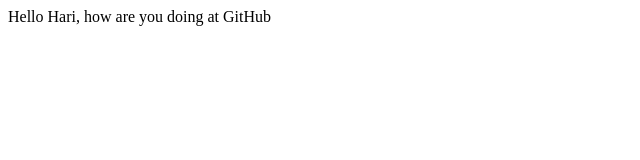
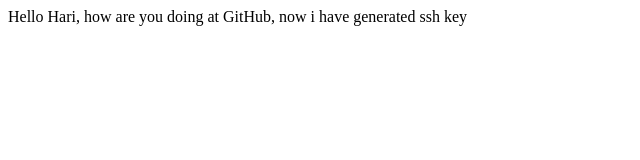
Before and after one commit to KishanHK/git_demo, a plain HTML site: page index.html in a window 1280 px wide. Shown: the whole page, without its empty margins (0-640 px from the left). Drawn offline with Linux system fonts and the light colour scheme.

Commit message:
little change in index.html

```diff
--- a/index.html
+++ b/index.html
@@ -1 +1 @@
-<div> Hello Hari, how are you doing at GitHub</div>
+<div> Hello Hari, how are you doing at GitHub, now i have generated ssh key</div>
```
